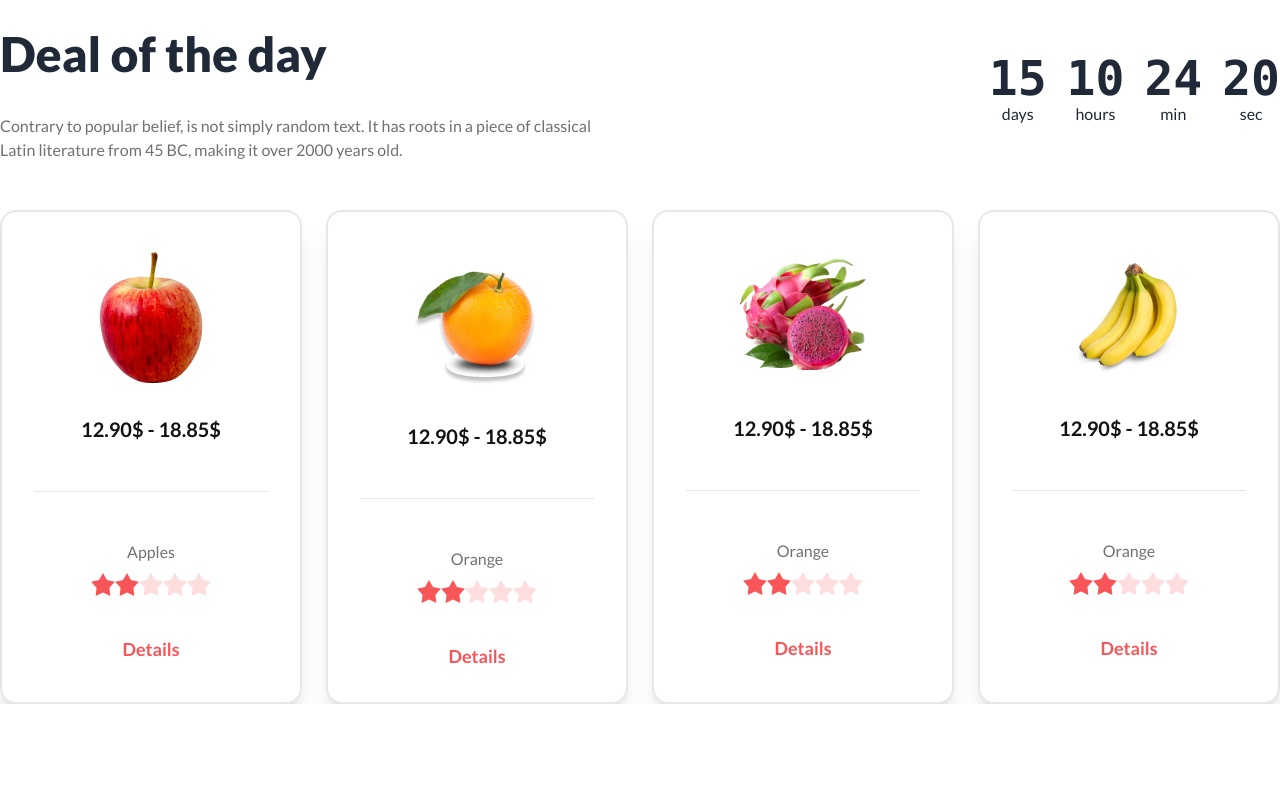
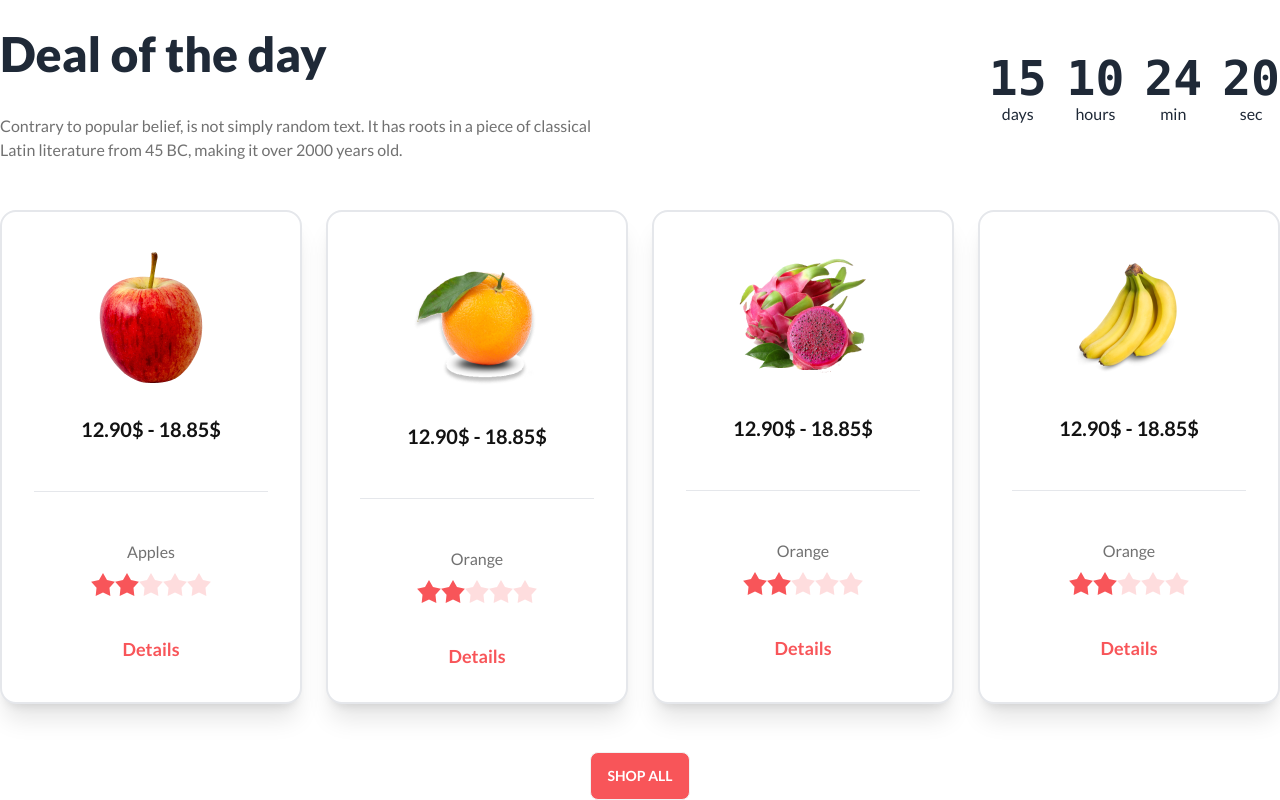
Before and after one commit to abdurtutul/b8a3-fruit-brust, a plain HTML site: page index.html in a window 1280 px wide. Shown: the part 1204-2004 px from the top of the page. Before the commit the page ends 1908 px from the top, so only its background shows below. Drawn offline with nearby package versions, Linux system fonts and the light colour scheme.

Commit message:
shop add btn added

```diff
--- a/index.html
+++ b/index.html
@@ -483,9 +483,12 @@
             </div>
           </div>
 
-
-
-
+        </div>
+        <!-- shop all  -->
+        <div class="text-center">
+          <button class="btn bg-[#F85559] text-white mt-[48px]">
+            Shop All
+          </button>
 
         </div>
 
```
